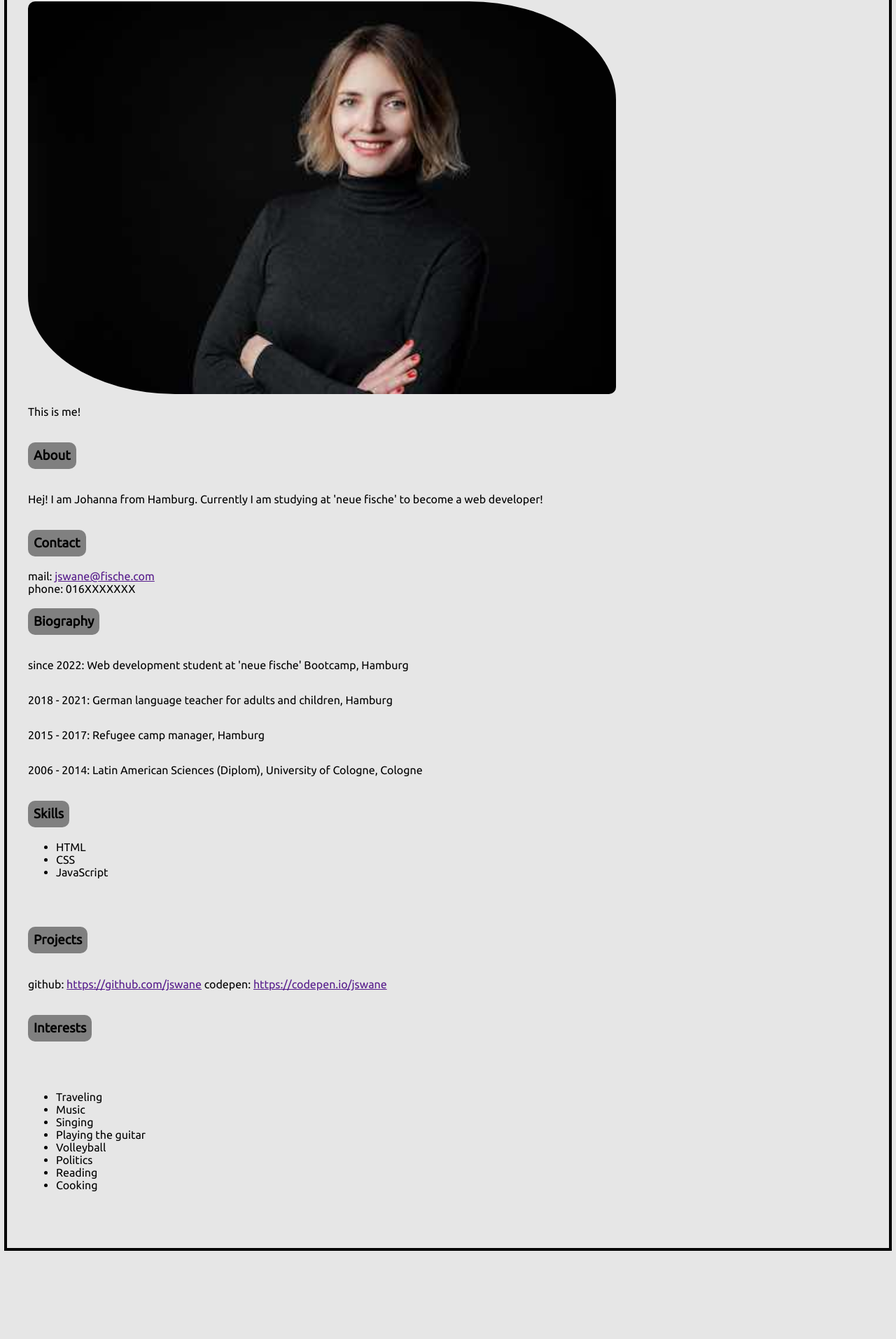
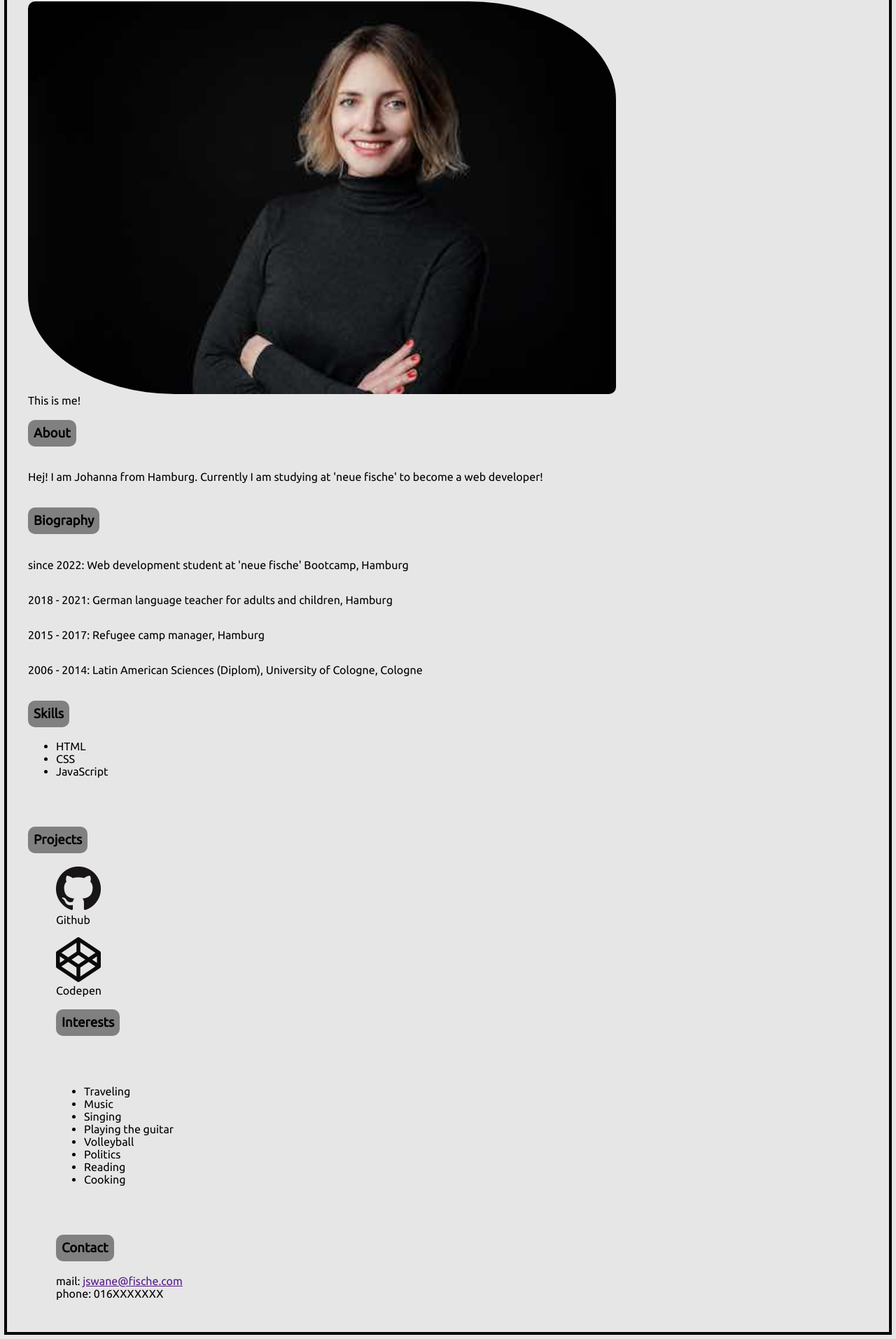
Before and after one commit to jswane/personal-website, a plain HTML site: page index.html in a window 1280 px wide. Shown: the part 358-2271 px from the top of the page at 70% size. Before the commit the page ends 2151 px from the top, so only its background shows below. Drawn offline with Linux system fonts and the light colour scheme.

Commit message:
Neue Icons

```diff
--- a/index.html
+++ b/index.html
@@ -12,28 +12,24 @@
         <h2>
           <nav class="navigation" id="top">
           <a class="button" href="#about">About</a>
-          <a class="button" href="#contact">Contact</a>
           <a class="button" href="#biography">Biography</a>
           <a class="button"href="#skills">Skills</a>
           <a class="button"href="#projects">Projects</a>
           <a class="button"href="#interests">Interests</a>
+          <a class="button" href="#contact">Contact</a>
           </nav>
           <header>
             <h1>Johanna Swane</h1>
         </h2>
       </nav>
     </header>
-    <fig class="box">
+    <fig class="image-fit">
     <img class="profile-picture" src="images/PicturePeople-3.JPG" alt="Profilbild">
-    <p>This is me!</p>
+    <figcaption>This is me!</figcaption>
 </fig>
     <main>
       <h3><section id="about">About</section></h3>
       <p>Hej! I am Johanna from Hamburg. Currently I am studying at 'neue fische' to become a web developer!</p>
-        <h3><section id="contact">Contact</section></h3>
-            <span>mail: <a href>jswane@fische.com</a></span>
-            <br>
-            <span>phone: 016XXXXXXX</span>
         <h3><section id="biography">Biography</section></h3>
         <p>since 2022: Web development student at 'neue fische' Bootcamp, Hamburg</p>
         <br>
@@ -50,9 +46,13 @@
           </ul>
         </p>
         <h3><section id="projects">Projects</section></h3>
-        <p>github: <a href>https://github.com/jswane</a></p>
-            <p>codepen: <a href>https://codepen.io/jswane</a>
-            </p>
+        <figure>
+          <a href="https://github.com/jswane"><img class="github icon" src="images/GitHub-Mark-64px.png" alt="Github Icon"></a>
+        <figcaption>Github</figcaption>
+        </figure>
+            <figure>
+              <a href="https://codepen.io/jswane"><img class="codepen icon" src="images/1298732_codepen_icon.png" alt="Codepen Icon"></a>
+<figcaption>Codepen</figcaption>
         <h3><section id="interests">Interests</section></h3>
         <p>
             <ul>
@@ -66,6 +66,10 @@
                 <li>Cooking</li>
             </ul>
         </p>
+        <h3><section id="contact">Contact</section></h3>
+        <span>mail: <a href>jswane@fische.com</a></span>
+        <br>
+        <span>phone: 016XXXXXXX</span>
     </main>
   </body>
 </html>
--- a/styles/styles.css
+++ b/styles/styles.css
@@ -31,6 +31,7 @@ section {
   font-size: 1, 5 rem;
   color: black;
   display: table;
+  justify-content: space-evenly;
   padding: 8px;
   border-radius: 10px;
 }
@@ -47,7 +48,7 @@ section {
   padding: 10px;
   height: 30px;
   display: flex;
-  flex-flow: wrap row;
+  flex-wrap: wrap;
   justify-content: space-evenly;
   gap: 5px 10px;
 }
@@ -56,6 +57,11 @@ section {
   width: 70%;
   border-radius: 10px 25%;
   display: flex;
+  justify-content: space-evenly;
+}
+
+.image-fit {
+  flex: display;
   justify-content: space-evenly;
 }
 
@@ -71,3 +77,10 @@ section {
   align-items: stretch;
   gap: 2px;
 }
+
+.interests-list {
+  padding-top: -5px;
+  padding-bottom: -5px;
+  display: flex;
+  justify-content: start;
+}
```
Also changed, not shown: images/1298732_codepen_icon.png (added), images/GitHub-Mark-64px.png (added), 1 other file.
